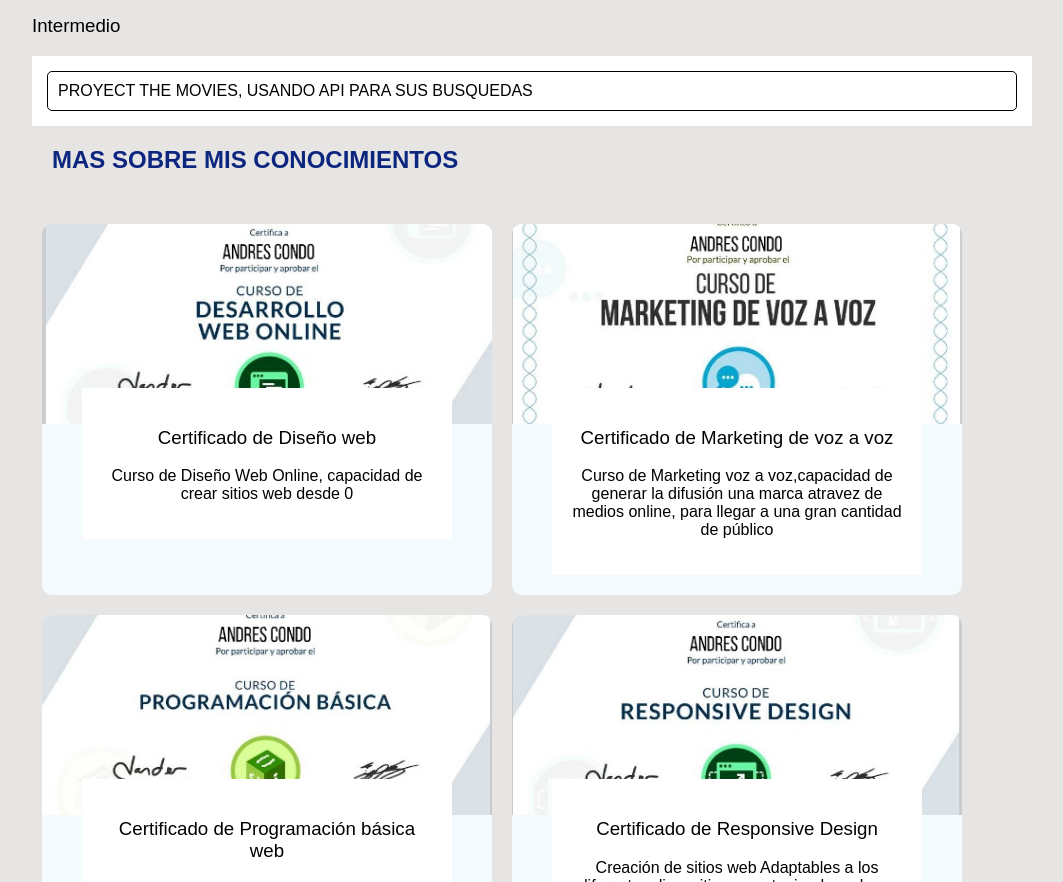
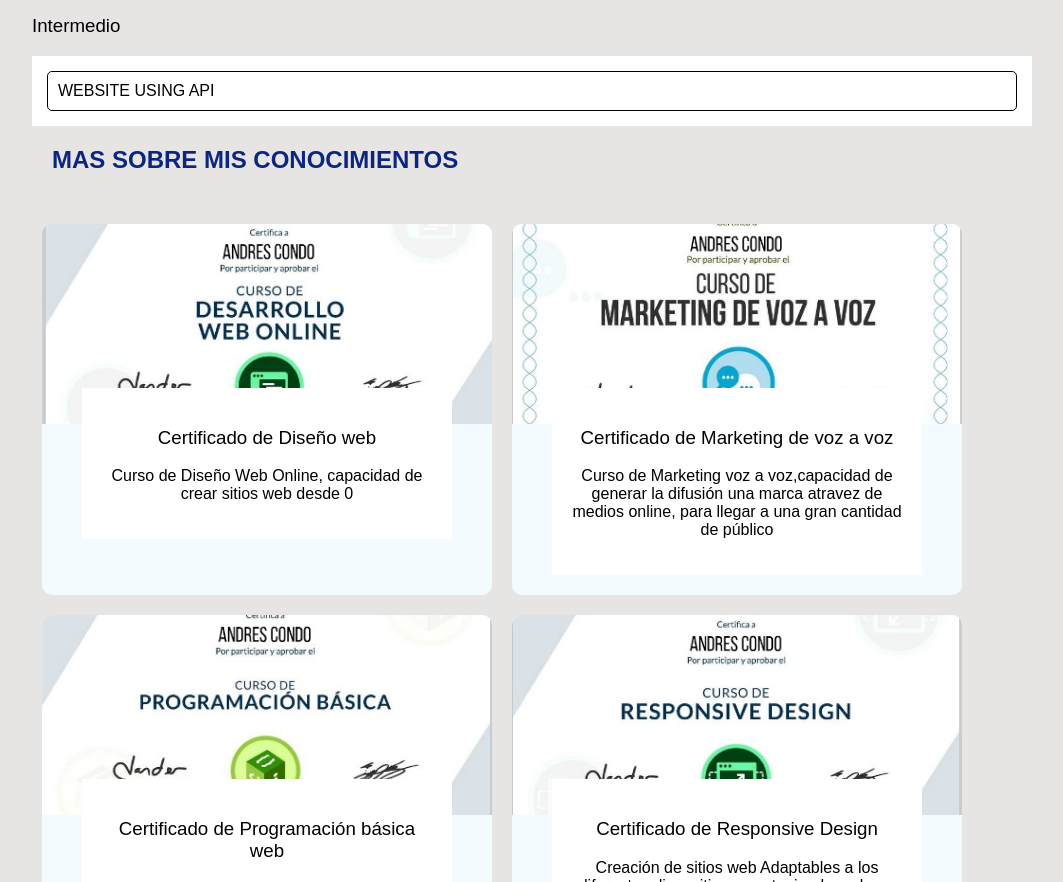
Before and after one commit to andrescondo/andrescondo_old, a plain HTML site: page index.html in a window 1280 px wide. Shown: the part 1041-1923 px from the top of the page, without its empty margins (108-1171 px from the left). Drawn offline with Linux system fonts and the light colour scheme; a web font is replaced by a local one.

Commit message:
añadido enlace a nuevo proyecto

```diff
--- a/index.html
+++ b/index.html
@@ -85,7 +85,8 @@
 				<nav class="program">
 					<ol>
 						<li>
-							<a class="program-link" href="#" id="soon">Proyect the movies, usando API para sus busquedas</a>
+							<a class="program-link" href="https://andrescondo.github.io/video">Website using API</a>
+							<!--id="soon"   PARA PROYECTO EN FASE DE PRUEBAS-->
 						</li>
 					</ol>
 				</nav>
```
